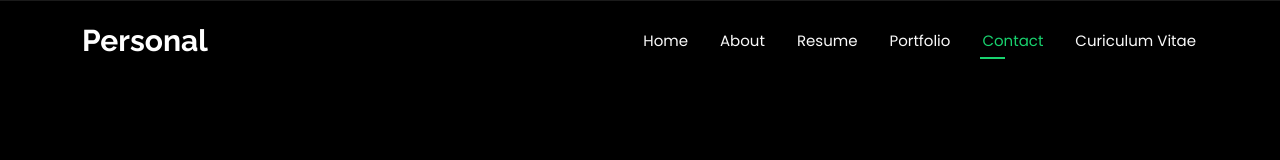
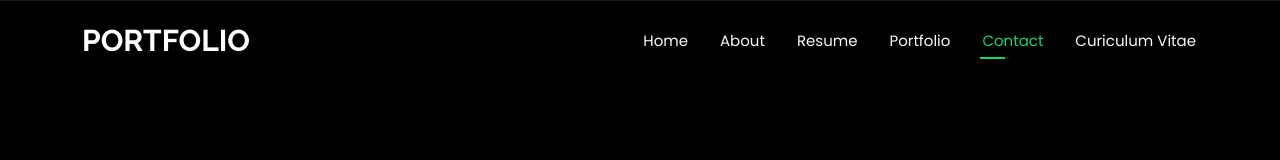
Before and after one commit to thewtheow/MyPortfolio, a plain HTML site: page contact.html in a window 1280 px wide. Shown: the top 160 px of the page. Drawn offline with Linux system fonts and the light colour scheme.

Commit message:
Update contact.html

```diff
--- a/contact.html
+++ b/contact.html
@@ -46,7 +46,7 @@
         <a href="index.html" class="logo d-flex align-items-center">
           <!-- Uncomment the line below if you also wish to use an image logo -->
           <!-- <img src="img/V logo.png" alt=""> -->
-          <h1 class="sitename">Personal</h1>
+          <h1 class="sitename">PORTFOLIO</h1>
         </a>
 
         <nav id="navmenu" class="navmenu">
```
